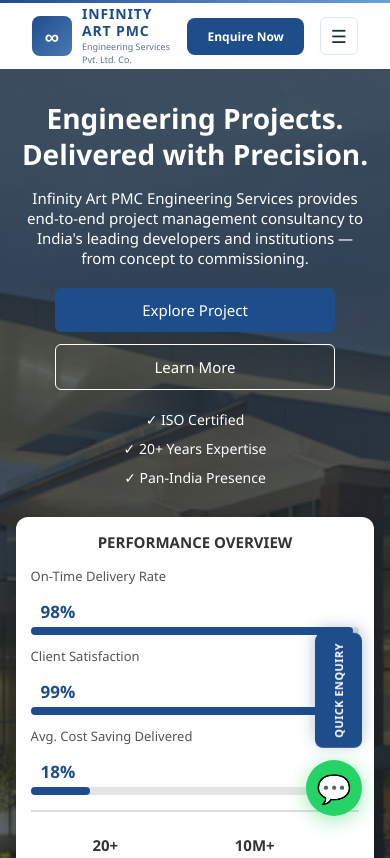
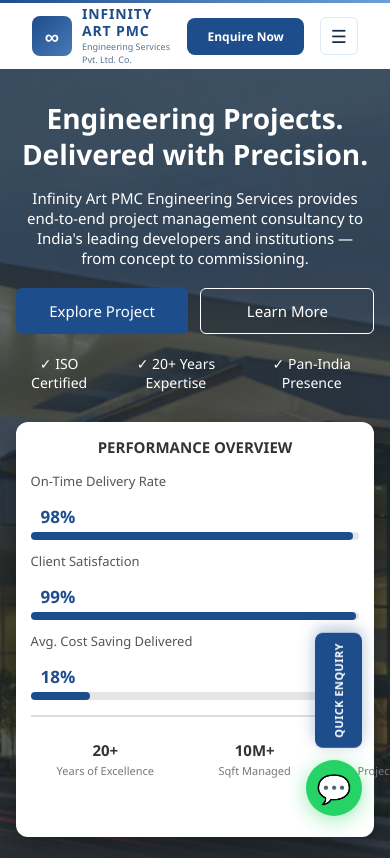
Before and after one commit to mumbaiops45/Infinityart, a Next.js app: page / in a window 390 px wide. Shown: the top 858 px of the page. Built offline with nearby package versions, Linux system fonts and the light colour scheme.

Commit message:
Btn inline chnage

```diff
--- a/styles/servicehome.modal.css
+++ b/styles/servicehome.modal.css
@@ -182,9 +182,9 @@
 
     /* Hero Buttons Mobile */
     .herostly div[style*="display: flex"][style*="gap: 16px"] {
-        flex-direction: column !important;
+        /* flex-direction: column !important; */
         gap: 12px !important;
-        max-width: 280px !important;
+        /* max-width: 280px !important; */
         margin: 20px auto 0 !important;
     }
 
@@ -196,7 +196,7 @@
 
     /* Hero Features List Mobile */
     .herostly ul {
-        flex-direction: column !important;
+        /* flex-direction: column ; */
         gap: 10px !important;
         align-items: center !important;
         justify-content: center !important;
```
